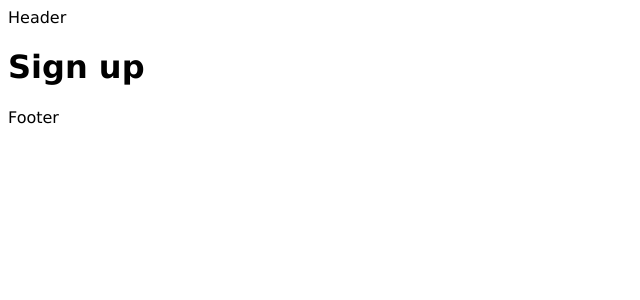
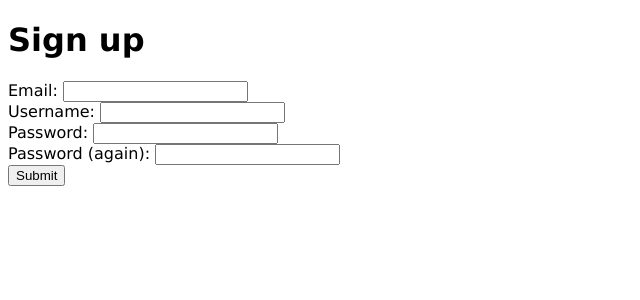
Before and after one commit to t-hoffman/Capstone-Project-Frontend, a React (Create React App) app: page /signup in a window 1280 px wide. Shown: the top 300 px of the page, without its empty margins (0-640 px from the left). Built offline with nearby package versions, Linux system fonts and the light colour scheme.

Commit message:
basic signup, signin, signout complete

```diff
--- a/src/App.js
+++ b/src/App.js
@@ -1,3 +1,4 @@
+import AuthProvider from "Components/UserAuth/AuthContext";
 import Layout from "Layout/Layout";
 import Home from "Pages/Home";
 import Profile from "Pages/Profile";
@@ -8,6 +9,7 @@ import { Route, Routes } from "react-router";
 
 export default function App() {
   return (
+    <AuthProvider>
       <Layout>
         <Routes>
           <Route path="/" element={<Home />} />
@@ -17,5 +19,6 @@ export default function App() {
           <Route path="/signup" element={<SignUp />} />
         </Routes>
       </Layout>
+    </AuthProvider>
   )
 }
--- /dev/null
+++ b/src/Components/UserAuth/AuthContext.js
@@ -0,0 +1,16 @@
+import React from 'react'
+import useToken from './useToken'
+
+export const AuthContext = React.createContext()
+
+const AuthProvider = ({ children }) => {
+  const { token, setToken, deleteToken, userInfo } = useToken()
+
+  return (
+    <AuthContext.Provider value={{token, setToken, deleteToken, userInfo}}>
+      {children}
+    </AuthContext.Provider>
+  )
+}
+
+export default AuthProvider
--- a/src/Components/UserAuth/SignInForm.js
+++ b/src/Components/UserAuth/SignInForm.js
@@ -1,10 +1,41 @@
-import React from 'react'
+import React, { useState } from 'react'
+import { useNavigate } from 'react-router-dom';
 
-const SignInForm = () => {
+const SignInForm = ({ setToken }) => {
+  const [input, setInput] = useState({ username: '', password: '' })
+  const [error, setError] = useState(null)
+  const navigate = useNavigate()
+
+  const handleChange = (e) => {
+    const { name, value } = e.target;
+    setInput({...input, [name]: value})
+  }
+
+  const handleSubmit = async (e) => {
+    e.preventDefault()
+
+    const options = {
+      method: 'POST',
+      headers: {
+        'Content-Type': 'application/json'
+      },
+      body: JSON.stringify(input)
+    }
+    const userLogin = await (await fetch('http://127.0.0.1:5000/login', options)).json()
+
+    if (!userLogin['access_token']) return setError(true)
+
+    setToken(userLogin['access_token'])
+    navigate('/profile')
+  }
+
   return (
-    <div>
-
-    </div>
+    <form>
+      {error && <><span style={{color:'red'}}><b>User credentials  incorrect, please try again</b></span><br /></>}
+      Username: <input type="text" name="username" value={input.username} onChange={handleChange} /><br />
+      Password: <input type="password" name="password" value={input.password} onChange={handleChange} /><br />
+      <button type="submit" onClick={handleSubmit}>Submit</button>
+    </form>
   )
 }
 
--- /dev/null
+++ b/src/Components/UserAuth/SignUpForm.js
@@ -0,0 +1,54 @@
+import React, { useState } from 'react'
+import { useNavigate } from 'react-router-dom'
+
+const SignUpForm = () => {
+  const [input, setInput] = useState({ email: '', username: '', password: '', passwordCheck: '' })
+  const [error, setError] = useState(false)
+  const navigate = useNavigate()
+
+  const handleChange = (e) => {
+    const { name, value } = e.target;
+
+    setInput({...input, [name]: value})
+  }
+
+  const handleSubmit = async (e) => {
+    e.preventDefault()
+    const { email, username, password, passwordCheck } = input;
+
+    if (email.length <= 0 || username.length <= 0 || password.length <= 0) return setError(3)
+    if (password !== passwordCheck) return setError(4)
+
+    const options = {
+      method: 'POST',
+      headers: {
+        'Content-Type': 'application/json'
+      },
+      body: JSON.stringify(input)
+    }
+
+    const newUser = await (await fetch('http://127.0.0.1:5000/register', options)).json()
+
+    newUser['message'] ? navigate('/profile') : setError(newUser['code'])
+  }
+
+  const displayError = (code) => {
+    if (code === 1) return <>Email already being used</>
+    if (code === 2) return <>Username already taken</>
+    if (code === 3) return <>Please try again, cannot leave fields blank</>
+    if (code === 4) return <>Passwords do not match</>
+  }
+
+  return (
+    <form>
+      {error && <><span style={{color:'red'}}><b>{displayError(error)}</b></span><br /></>}
+      Email: <input type="text" name="email" value={input.email} onChange={handleChange} /><br />
+      Username: <input type="text" name="username" value={input.username} onChange={handleChange} /><br />
+      Password: <input type="password" name="password" value={input.password} onChange={handleChange} /><br />
+      Password (again): <input type="password" name="passwordCheck" value={input.passwordCheck} onChange={handleChange} /><br />
+      <button type="submit" onClick={handleSubmit}>Submit</button>
+    </form>
+  )
+}
+
+export default SignUpForm
--- /dev/null
+++ b/src/Components/UserAuth/useToken.js
@@ -0,0 +1,58 @@
+import { useEffect, useState } from 'react'
+
+const useToken = () => {
+  const getToken = () => {
+    const userToken = window.localStorage.getItem('token');
+    return userToken;
+  }
+
+  const [token, setToken] = useState(getToken())
+  const [userInfo, setUserInfo] = useState(null)
+
+  useEffect(() => {
+    const getUserInfo = async () => {
+      const options = {
+        method: 'POST',
+        headers: {
+          'Authorization': 'Bearer ' + token,
+          'Content-Type': 'application/json'
+        }
+      }
+      const user = await (await fetch('http://127.0.0.1:5000/verify', options)).json()
+
+      setUserInfo(user)
+    }
+
+    if (token) getUserInfo()
+  }, [token])
+
+  const saveToken = (userToken) => {
+    window.localStorage.setItem('token', userToken)
+    setToken(userToken)
+  }
+
+  const deleteToken = async () => {
+    if (!token) return false
+
+    const options = {
+      method: 'DELETE',
+      headers: {
+        'Authorization': 'Bearer ' + token,
+        'Content-Type': 'application/json'
+      }
+    }
+
+    await fetch('http://127.0.0.1:5000/logout', options)
+    setToken(null)
+    window.localStorage.removeItem('token')
+  }
+
+  return {
+    setToken: saveToken,
+    deleteToken: deleteToken,
+    userInfo: userInfo,
+    token
+  }
+}
+
+export default useToken
--- a/src/Layout/Footer.js
+++ b/src/Layout/Footer.js
@@ -1,11 +1,6 @@
-import React from 'react'
 
 const Footer = () => {
-  return (
-    <div>
-      Footer
-    </div>
-  )
+  return null
 }
 
 export default Footer
--- a/src/Layout/Header.js
+++ b/src/Layout/Header.js
@@ -1,11 +1,6 @@
-import React from 'react'
 
 const Header = () => {
-  return (
-    <div>
-      Header
-    </div>
-  )
+  return null
 }
 
 export default Header
--- a/src/Pages/Profile.js
+++ b/src/Pages/Profile.js
@@ -1,9 +1,22 @@
-import React from 'react'
+import { AuthContext } from 'Components/UserAuth/AuthContext'
+import React, { useContext, useEffect } from 'react'
+import { useNavigate } from 'react-router-dom'
 
 const Profile = () => {
-  return (
+  const { token, deleteToken, userInfo } = useContext(AuthContext)
+  const navigate = useNavigate()
+
+  useEffect(() => {
+    if (!token) return navigate('/signin')
+    // eslint-disable-next-line react-hooks/exhaustive-deps
+  }, [token])
+
+  return userInfo && (
     <div>
       <h1>Profile</h1>
+      Email: {userInfo.email}<br />
+      Username: {userInfo.username}<br />
+      <button onClick={deleteToken}>Sign out</button>
     </div>
   )
 }
--- a/src/Pages/SignIn.js
+++ b/src/Pages/SignIn.js
@@ -1,9 +1,21 @@
-import React from 'react'
+import { AuthContext } from 'Components/UserAuth/AuthContext'
+import SignInForm from 'Components/UserAuth/SignInForm'
+import React, { useContext, useEffect } from 'react'
+import { useNavigate } from 'react-router-dom'
 
 const SignIn = () => {
+  const { token, setToken } = useContext(AuthContext)
+  const navigate = useNavigate()
+
+  useEffect(() => {
+    if (token) navigate('/profile')
+  }, [])
+
+
   return (
     <div>
       <h1>Sign in</h1>
+      <SignInForm setToken={setToken} />
     </div>
   )
 }
--- a/src/Pages/SignOut.js
+++ b/src/Pages/SignOut.js
@@ -1,11 +1,16 @@
-import React from 'react'
+import { AuthContext } from 'Components/UserAuth/AuthContext'
+import { useContext, useEffect } from 'react'
+import { useNavigate } from 'react-router-dom'
 
 const SignOut = () => {
-  return (
-    <div>
-      <h1>Sign out</h1>
-    </div>
-  )
+  const { deleteToken } = useContext(AuthContext)
+  const navigate = useNavigate()
+
+  useEffect(() => {
+    deleteToken()
+    navigate('/signin')
+    // eslint-disable-next-line react-hooks/exhaustive-deps
+  }, [])
 }
 
 export default SignOut
--- a/src/Pages/SignUp.js
+++ b/src/Pages/SignUp.js
@@ -1,9 +1,11 @@
+import SignUpForm from 'Components/UserAuth/SignUpForm'
 import React from 'react'
 
 const SignUp = () => {
   return (
     <div>
       <h1>Sign up</h1>
+      <SignUpForm />
     </div>
   )
 }
```
Lines whose indentation alone changed are shown as unchanged.
